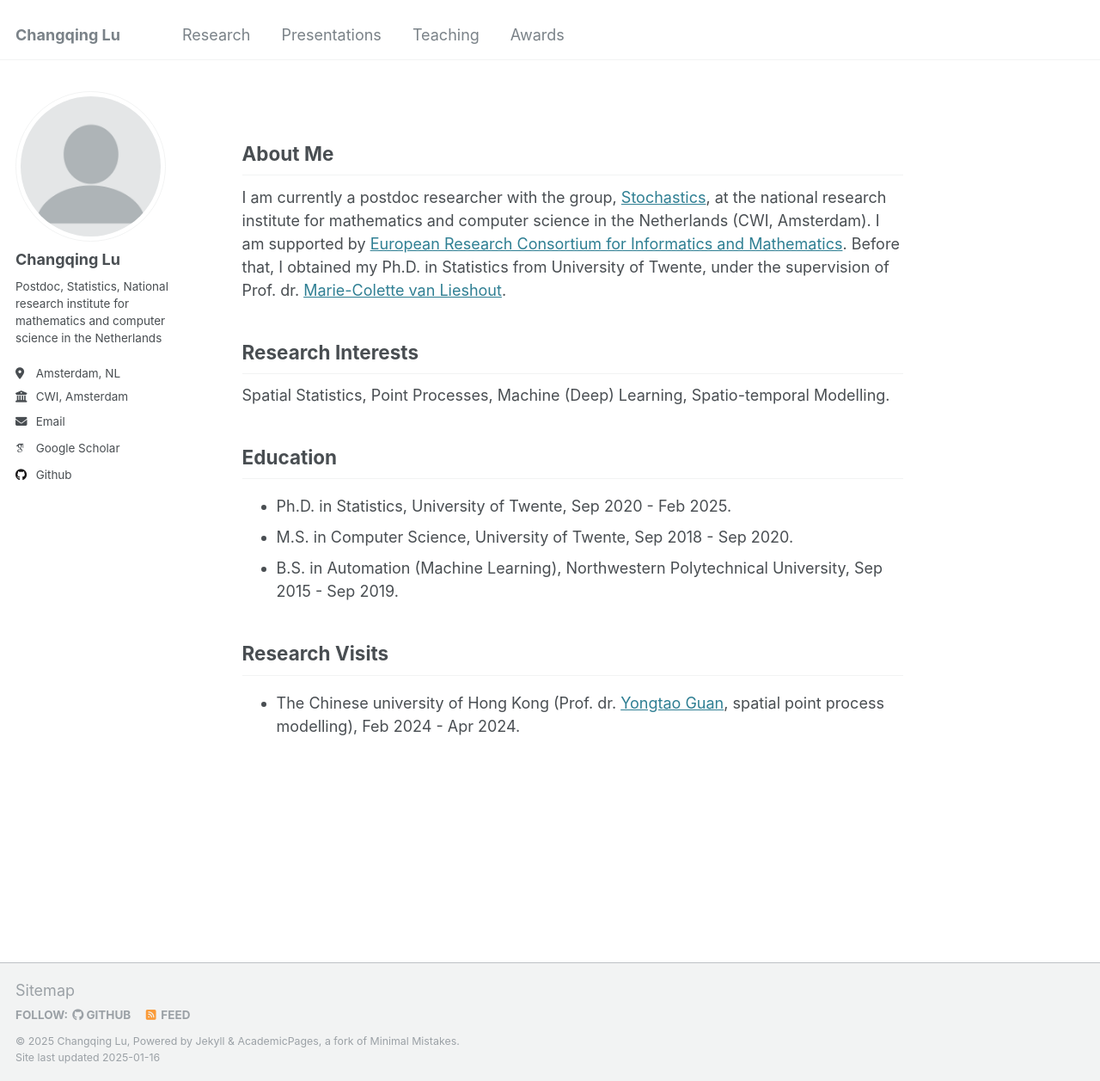
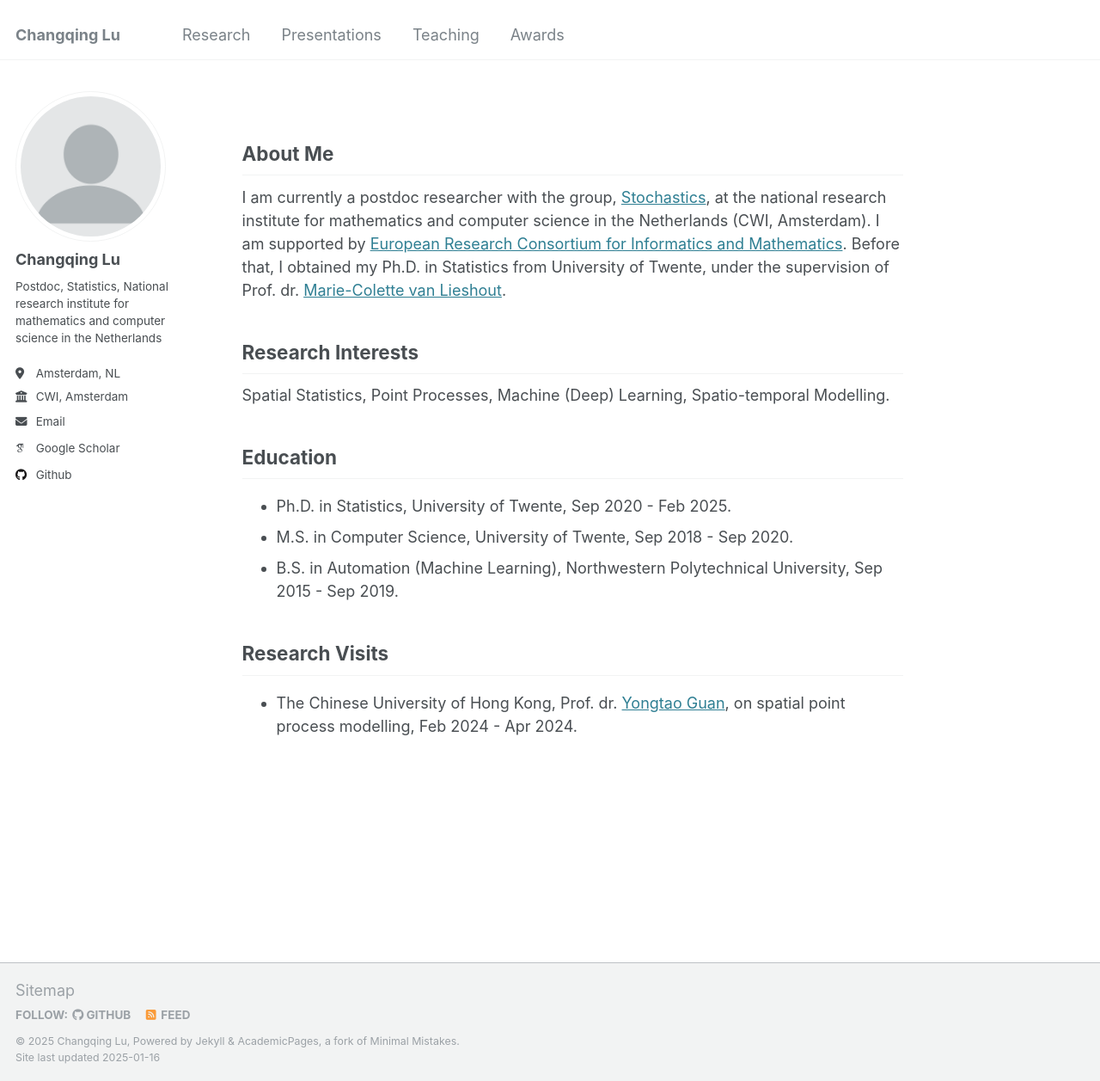
Before and after one commit to Bobby-Lu/Bobby-Lu.github.io, a Jekyll site: the page built from _pages/about.md, in a window 1280 px wide and 1257 px high. Shown: the whole window at 86% size. Built offline with Jekyll 4.4.1, drawn with Linux system fonts in a browser that asks for light colours; some web fonts are replaced.

```diff
--- a/_pages/about.md
+++ b/_pages/about.md
@@ -26,4 +26,4 @@ Education
 
 Research Visits
 ------
-- The Chinese university of Hong Kong (Prof. dr. [Yongtao Guan](https://sds.cuhk.edu.cn/en/teacher/1038), spatial point process modelling), Feb 2024 - Apr 2024.
+- The Chinese University of Hong Kong, Prof. dr. [Yongtao Guan](https://sds.cuhk.edu.cn/en/teacher/1038), on spatial point process modelling, Feb 2024 - Apr 2024.
```
